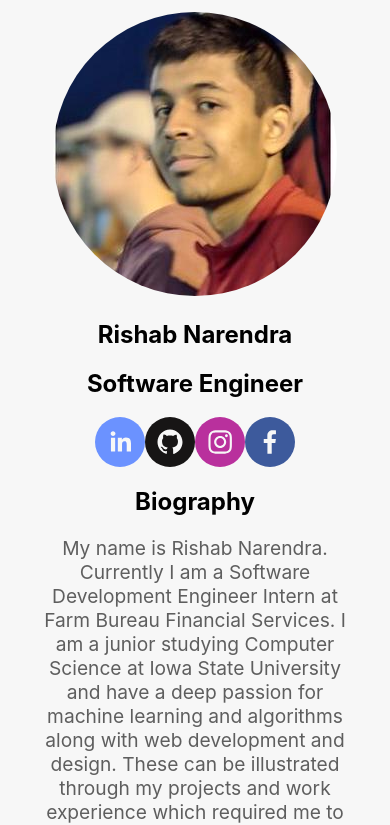
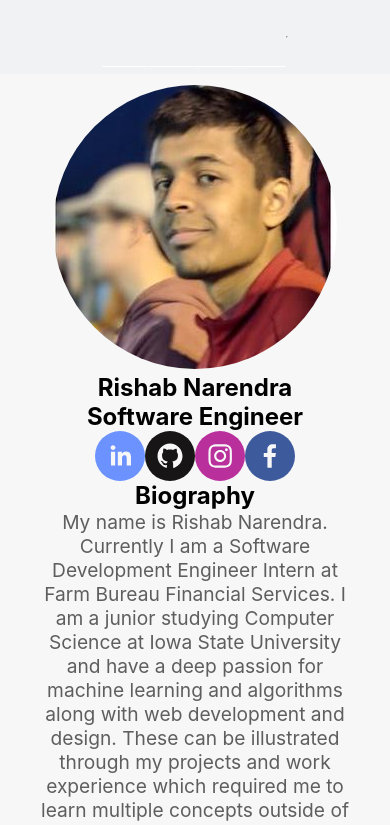
Before and after one commit to rishabnarendra/personalwebsite, a React (Create React App) app in the folder personal-website/: page / in a window 390 px wide. Shown: the top 825 px of the page. Built offline with nearby package versions, Linux system fonts and the light colour scheme.

Commit message:
Added better css for tabs

```diff
--- a/personal-website/src/App.css
+++ b/personal-website/src/App.css
@@ -3,35 +3,74 @@
 }
 
 /* CSS for website tabs*/
-/*
-.Tabs{
-  display: inline-block;
-  list-style-type: none;
+
+@import url('https://fonts.googleapis.com/css?family=Open+Sans:400,600,700');
+@import url('https://maxcdn.bootstrapcdn.com/font-awesome/4.7.0/css/font-awesome.min.css');
+
+*,*::before,*::after{margin:0;padding:0;box-sizing:border-box;}
+
+.Main{
+  display:flex;
+  align-items:center;
+  justify-content:center;
+  padding:2%;
+  font:14px/1.5 'Open Sans',sans-serif;
+  color:#345;
+  background:#f0f2f4;
 }
 
-.MyName{
-  font-weight: 700;
-  font-size: 1.2em;
-  color: #2b2b2b;
+input {
+  display: none;
 }
 
-ul li{
-  display: inline;
+label {
+  display: inline-block;
+  margin: 0 0 -1px;
+  padding: 15px 25px;
+  font-weight: 600;
+  text-align: center;
+  color: #abc;
+  border: 1px solid transparent;
+  border-bottom: 1px solid #fff;
 }
 
-.TabLinks{
-  padding-left: 3%;
-  color: #34495e;
-  font-weight: 700;
-  font-size: 1em;
+label:before {
+  font-family: fontawesome;
+  font-weight: normal;
+  margin-right: 10px;
 }
 
-.TabLinks:hover {
-  color: #6b92ff;
+label[for*='1']:before { content: '\f007'; }
+label[for*='2']:before { content: '\f0b1'; }
+label[for*='3']:before { content: '\f0eb'; }
+label[for*='4']:before { content: '\f121'; }
+
+label:hover {
+  color: #789;
+  cursor: pointer;
 }
 
-.Line{
-  width: 100%;
+input:checked + label {
+  color: #6b92ff;
+  border: 1px solid #abc;
+  border-top: 2px solid #6b92ff;
+  border-bottom: 1px solid #fff;
+}
+
+@media screen and (max-width: 800px) {
+  label {
+    font-size: 0;
+  }
+  label:before {
+    margin: 0;
+    font-size: 18px;
+  }
+}
+
+@media screen and (max-width: 500px) {
+  label {
+    padding: 15px;
+  }
 }
 
 /* CSS for About page*/
--- a/personal-website/src/App.js
+++ b/personal-website/src/App.js
@@ -8,18 +8,26 @@
 function App() {
 
   return (
-      <div class="Tabs">
-        {/* <li class="MyName">Rishab Narendra</li>
-        <li class="TabLinks">About</li>
-        <li class="TabLinks">Work</li>
-        <li class="TabLinks">Projects</li>
-        <li class="TabLinks">Languages</li>
-        <hr class="Line"></hr> */}
-        <About />
-        <Experience />
-        <Projects />
-        <Languages />
-      </div>
+    <div>
+      <main class="Main">
+        <input id="tab1" type="radio" name="tabs" />
+        <label for="tab1">About</label>
+
+        <input id="tab2" type="radio" name="tabs" />
+        <label for="tab2">Experience</label>
+
+        <input id="tab3" type="radio" name="tabs" />
+        <label for="tab3">Projects</label>
+
+        <input id="tab4" type="radio" name="tabs" />
+        <label for="tab4">Languages</label>
+        <hr />
+      </main>
+      <About />
+      <Experience />
+      <Projects />
+      <Languages />
+    </div>
   );
 }
 
```
